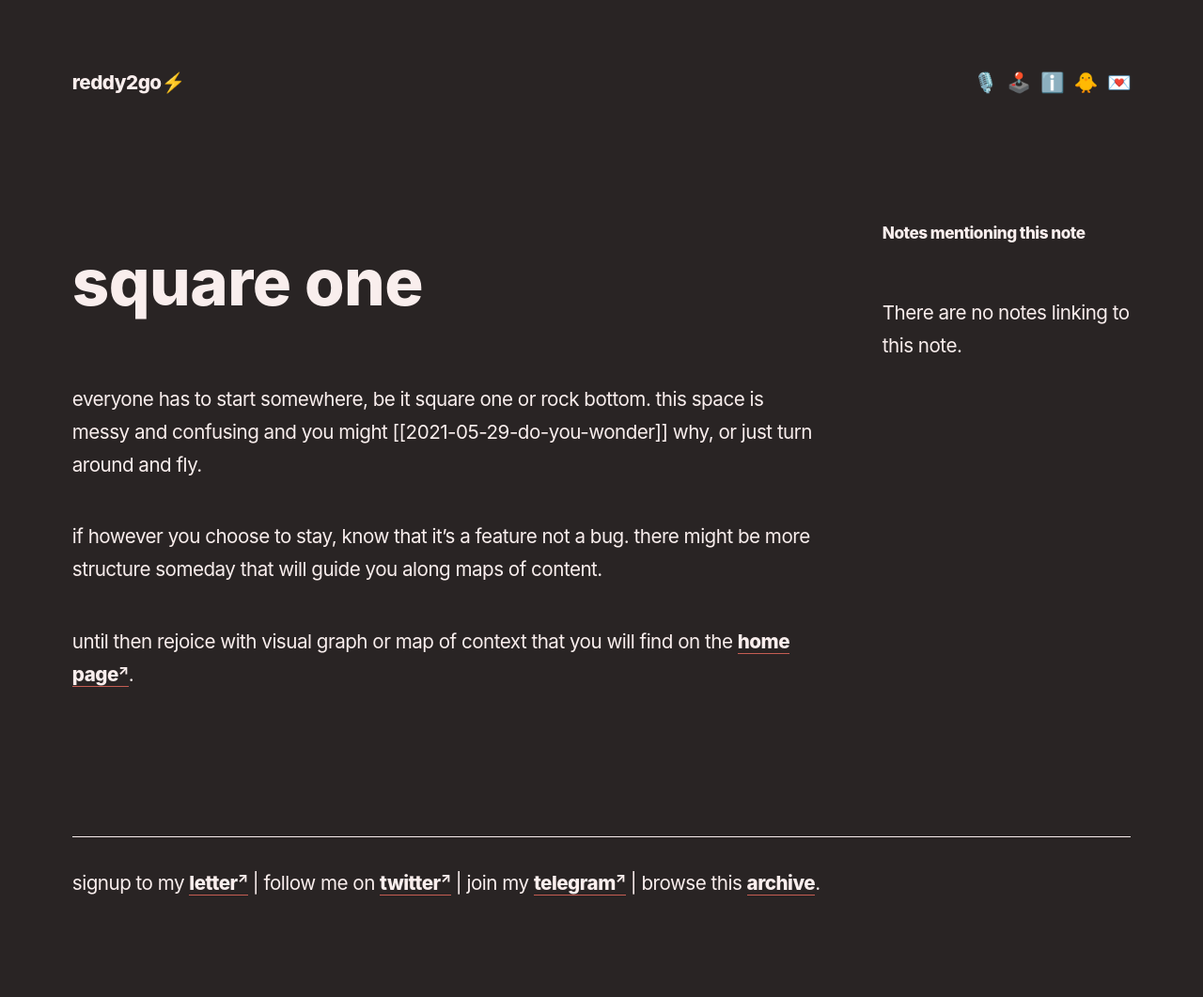
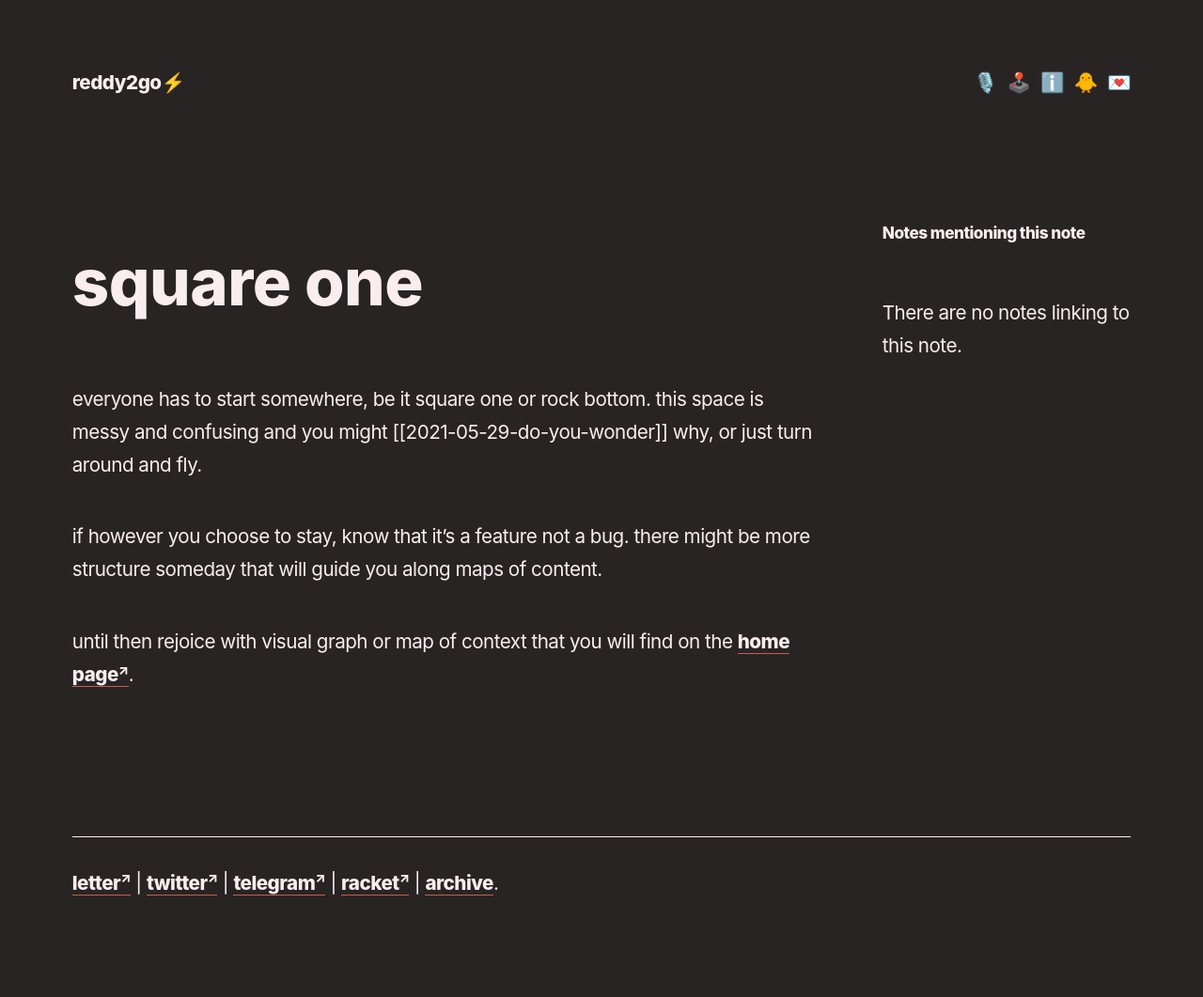
Before and after one commit to reddy2go/redgarden, a Jekyll site: the page built from _notes/square one.md, in a window 1280 px wide. Shown: the whole page at 94% size. Built offline with Jekyll 4.4.1, drawn with Linux system fonts in a browser that asks for light colours; some web fonts are replaced; Markdown is read by kramdown in place of the engine named in the settings.

Commit message:
Update footer.html

```diff
--- a/_includes/footer.html
+++ b/_includes/footer.html
@@ -1,4 +1,4 @@
 <hr/>
 <p>
-    signup to my <a href="https://playtime.reddy2go.com/" target="_blank"> letter</a> | follow me on <a href="https://twitter.com/reddy2go" target="_blank"> twitter</a> | join my <a href="https://t.me/reddy2play" target="_blank"> telegram</a> | browse this <a class="internal-link" href="/archive">archive</a>.
+    <a href="https://playtime.reddy2go.com/" target="_blank"> letter</a> | <a href="https://twitter.com/reddy2go" target="_blank"> twitter</a> | <a href="https://t.me/reddy2play" target="_blank"> telegram</a> | <a href="https://racket.reddy2go.com/" target="_blank"> racket</a> | <a class="internal-link" href="/archive">archive</a>.
 </p>
```
